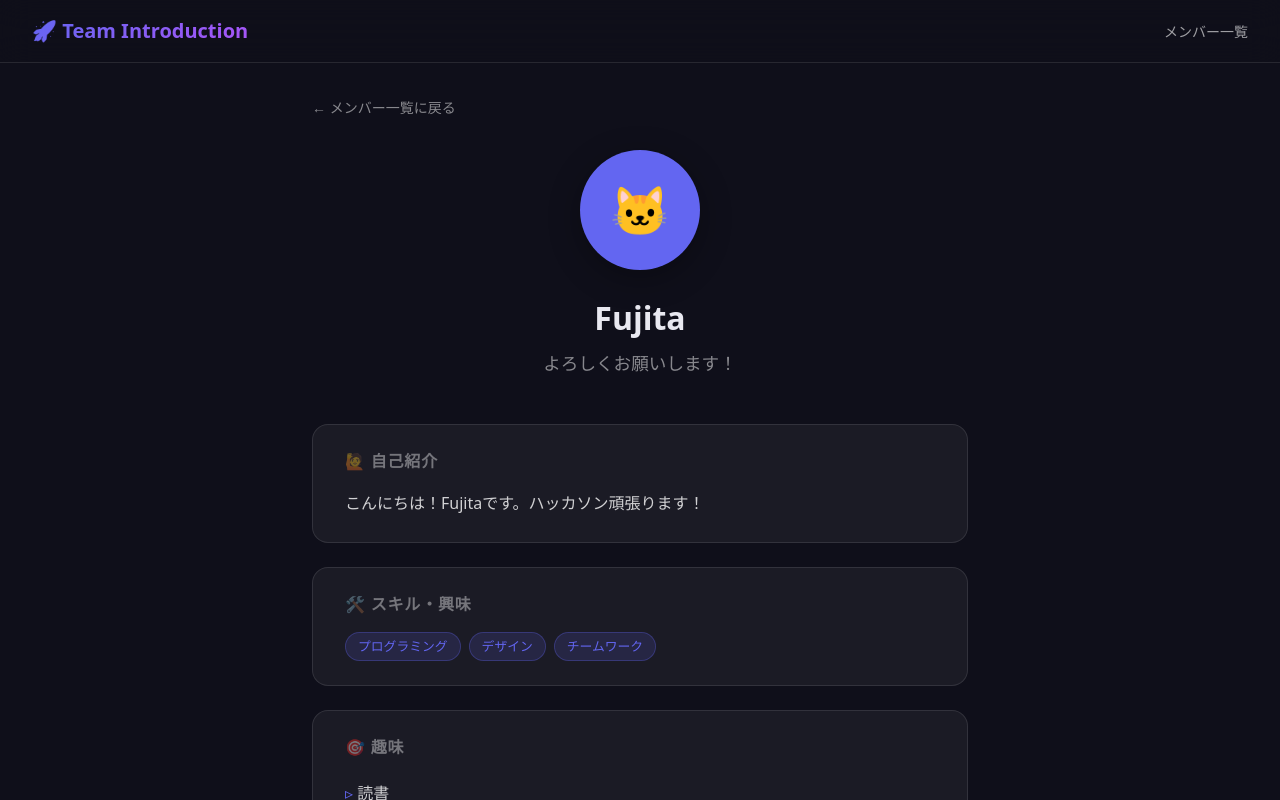
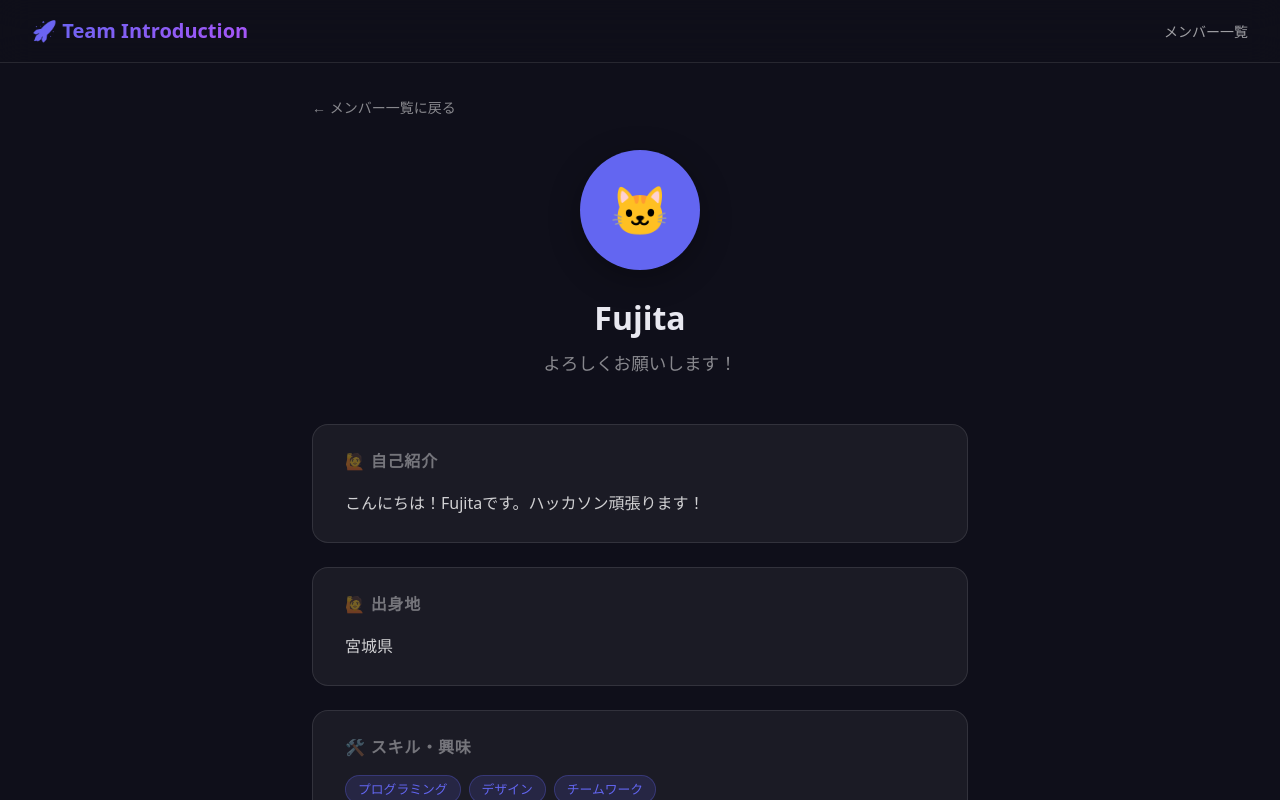
Before and after one commit to take4ff/test-app, a Next.js app: page /members/fujita in a window 1280 px wide. Shown: the top 800 px of the page. Built offline with nearby package versions, Linux system fonts and the light colour scheme.

Commit message:
藤田、出身地を書きました。

```diff
--- a/app/members/fujita/page.tsx
+++ b/app/members/fujita/page.tsx
@@ -27,6 +27,14 @@ export default function FujitaProfile() {
                 <p>
                     {/* 自己紹介を自由に書いてね！ */}
                     こんにちは！Fujitaです。ハッカソン頑張ります！
+                </p>
+            </div>
+
+            <div className="profile-section animate-in animate-delay-1">
+                <h2>🙋 出身地</h2>
+                <p>
+                    {/* 出身地を書いてね！ */}
+                    宮城県
                 </p>
             </div>
 
```
